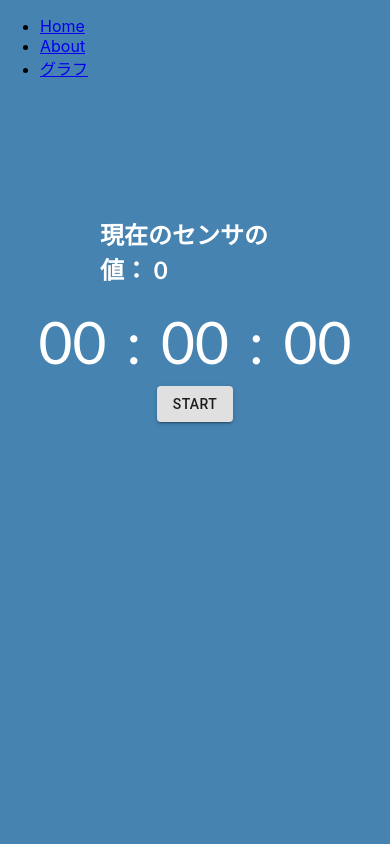
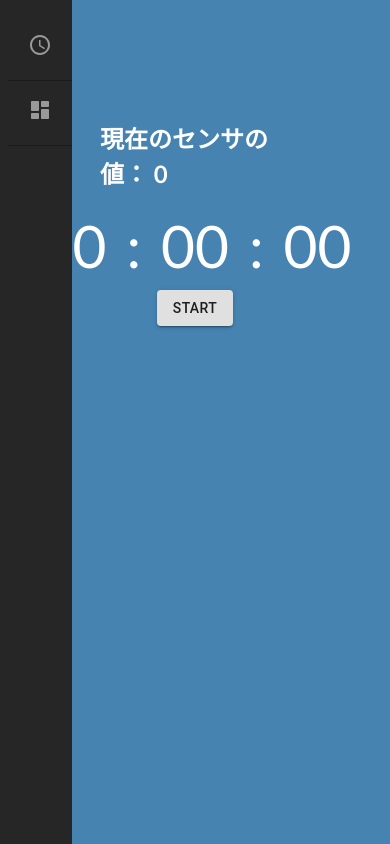
Before and after one commit to Alesion30/PenLab_react, a React (Create React App) app: page / in a window 390 px wide. Built offline with nearby package versions, Linux system fonts and the light colour scheme; no server answers; the database is empty.

Commit message:
Make navbar

```diff
--- a/package.json
+++ b/package.json
@@ -4,6 +4,7 @@
   "private": true,
   "dependencies": {
     "@material-ui/core": "^4.7.2",
+    "@material-ui/icons": "^4.5.1",
     "@testing-library/jest-dom": "^4.2.4",
     "@testing-library/react": "^9.3.2",
     "@testing-library/user-event": "^7.1.2",
@@ -14,6 +15,7 @@
     "axios": "^0.19.0",
     "chart.js": "^2.9.3",
     "firebase": "^7.6.0",
+    "node-sass": "^4.13.0",
     "react": "^16.12.0",
     "react-chartjs-2": "^2.8.0",
     "react-dom": "^16.12.0",
--- /dev/null
+++ b/src/App.scss
@@ -0,0 +1,175 @@
+@import url(https://fonts.googleapis.com/css?family=Raleway:500);
+body{
+  width:100%;
+  margin:0;
+  padding:0;
+  overflow:hidden;
+  background:hsla(212, 5%, 95%, 1);
+  font-family: 'Raleway', sans-serif;
+
+    & h1{
+    text-align:center;
+    margin-top:35px;
+    color:hsla(0,0%,20%,1);
+    letter-spacing:1px;
+    text-shadow:1px 1px hsla(212, 5%, 95%, 1),
+      -1px -1px hsla(212, 5%, 95%, 1);
+    }
+}
+
+.nav{
+  height:100%;
+  position:fixed;
+  left:-2em;
+  top:0;
+  z-index:1000;
+  transform-style:preserve-3d;
+  perspective:1000px;
+}
+.icon{
+  position:absolute;
+  left:0;
+  top:0;
+  z-index:990;
+  height:100%;
+  background:hsla(0,0%,15%,1);
+
+    & li{
+    border-bottom:1px solid hsla(0,0%,0%,.3);
+    list-style-type:none;
+    }
+    & a{
+      display:block;
+      width:64px;
+      height:64px;
+      line-height:64px;
+      text-align:center;
+      font-size:1.6em;
+      color:hsla(0,0%,60%,1);
+      text-shadow:0 1px 0 hsla(0,0%,0%,1);
+      transition:all .5s ease-out;
+
+        &:hover{
+          color:hsla(255,255%,255%,1);
+          transform:translateX(10px) scale(1.2)
+        }
+    }
+}
+
+.nav:hover .text{
+  transform:rotateY(0deg)
+}
+.text{
+  position:absolute;
+  left:63px;
+  top:0;
+  z-index:980;
+  height:100%;
+  background:hsla(0,0%,15%,1);
+  border-right:1px solid hsla(0,0%,0%,.3);
+  transition:transform .24s linear;
+  backface-visibility:hidden;
+  transform-origin:left;
+  transform:perspective(1000px) rotateY(90deg);
+
+    & li{
+      border-bottom:1px solid hsla(0,0%,0%,.3);
+    }
+    & a{
+      display:block;
+      width:200px;
+      height:64px;
+      line-height:64px;
+      text-indent:1em;
+      font-size:1.4em;
+      text-decoration:none;
+      color:hsla(0,0%,60%,1);
+      text-shadow:0 1px 0 hsla(0,0%,0%,1);
+      transition:all .5s ease;
+
+         &:hover{
+            color:hsla(255,255%,255%,1);
+            transform:translateX(-14px)
+         }
+    }
+}
+
+.nav:hover .info{
+  left:0;opacity:1;
+  transition:opacity .5s ease-in .1s
+}
+.info{
+  position:absolute;
+  padding-left:2em;
+  bottom:30px;
+  z-index:999;
+  width:264px;
+  color:hsla(255,255%,255%,1);
+  text-align:center;
+  line-height:1.6;
+  opacity:0;
+
+    .logo p{
+      width:100px;
+      height:100px;
+      margin:0 auto;
+      background:hsla(0,0%,15%,1);
+      color:hsla(0,0%,26%,1);
+      opacity:.6;
+      overflow:hidden;
+      text-align:center;
+      transition:all .5s ease;
+      font-size:2em;
+      text-shadow:-1px -1px hsla(0,0%,31%,1),1px 1px hsla(0,0%,7%,1);
+
+      &:hover{
+        opacity:1;
+        color:hsla(255,255%,255%,1);
+        text-shadow:-1px -1px hsla(0,0%,34%,1),
+          1px 1px hsla(0,0%,7%,1);
+      }
+    }
+  .name{
+    font-size:2em;
+    font-weight:bold;
+    letter-spacing:2px;
+    color:hsla(0,0%,26%,1);
+    text-shadow:-1px -1px hsla(0,0%,31%,1),
+      1px 1px hsla(0,0%,7%,1);
+  }
+  .quote{
+    color:#444;
+    text-shadow:1px 1px hsla(0,0%,7%,1);
+  }
+  .social a{
+    font-size:2em;
+    color:hsla(0,0%,20%,1);
+    letter-spacing:.5em;
+    text-shadow:1px 1px hsla(0,0%,27%,1),
+      -1px -1px hsla(0,0%,7%,1);
+    transition:all .5s ease;
+
+      &:hover{
+        color:hsla(255,255%,255%,1);
+        text-shadow:-1px -1px hsla(0,0%,34%,1),
+          1px 1px hsla(0,0%,7%,1);
+      }
+   }
+}
+/*
+Only added a nav query for height bc width is fine
+(covers full width of viewport from 270px) down to 220px.
+Bottom nav info section is hidden when screen height
+hits 550px or below.  Nav still functions as a fly-out
+*/
+
+@media screen and ( max-height:550px ){
+    .info{
+      display:none;
+    }
+}
+@media screen and ( max-width:450px ){
+    h1{
+      font-size:7.5vw;
+    }
+}
--- a/src/App.tsx
+++ b/src/App.tsx
@@ -1,3 +1,5 @@
+import AccessTime from '@material-ui/icons/AccessTime';
+import DashboardRoundedIcon from '@material-ui/icons/DashboardRounded';
 import React from 'react';
 import {
   BrowserRouter as Router,
@@ -5,6 +7,7 @@ import {
   Route,
   Switch
 } from "react-router-dom";
+import './App.scss'
 import Dashborad from './pages/Dashboard';
 import Home from './pages/Home';
 
@@ -12,26 +15,22 @@ const App: React.SFC = () => {
   return (
     <Router>
       <div>
-        <nav>
-          <ul>
-            <li>
-              <Link to="/">Home</Link>
-            </li>
-            <li>
-              <Link to="/about">About</Link>
-            </li>
-            <li>
-              <Link to="/dashboard">グラフ</Link>
-            </li>
-          </ul>
-        </nav>
+        <div id="nav" className="nav">
+          <div className="icon">
+            <ul>
+              <li><Link to="/"><AccessTime /></Link></li>
+              <li><Link to="/dashboard"><DashboardRoundedIcon /></Link></li>
+            </ul>
+          </div>
+          <div className="text">
+            <ul>
+              <li><Link to="/">Timer</Link></li>
+              <li><Link to="/dashboard">dashboard</Link></li>
+            </ul>
+          </div>
+        </div>
         <Switch>
-          <Route path="/about">
-            {/* <Home /> */}
-            <h1>about</h1>
-          </Route>
           <Route path="/dashboard">
-            {/* <Users /> */}
             <Dashborad />
           </Route>
           <Route path="/">
--- /dev/null
+++ b/src/assets/css/Dashboard.css
@@ -0,0 +1,7 @@
+.dashboard-container {
+  padding: 0px 0px 0px 50px;
+  display: flex;
+  flex-direction: column;
+  justify-content: center;
+  align-items: center;
+}
--- a/src/components/Graph.tsx
+++ b/src/components/Graph.tsx
@@ -31,7 +31,7 @@ const data = {
 
 const Graph = () => {
     return (
-        <Card style={{ width: 700 }}>
+        <Card style={{ width: '85%' }}>
             <CardContent>
                 <Line data={data} />
             </CardContent>
--- a/src/pages/Dashboard.tsx
+++ b/src/pages/Dashboard.tsx
@@ -1,8 +1,10 @@
 import * as React from 'react'
-import Graph from '../components/Graph';
+import '../assets/css/Dashboard.css'
+import Graph from '../components/Graph'
 
 const Dashborad = () => (
-    <div>
+    <div className="dashboard-container">
+        <h1>過去一週間の記録</h1>
         <Graph />
     </div>
 )
```
Also changed, not shown: src/App.css (deleted, +0 -38 lines), 1 other file (tests, documents, lock files or other folders).
